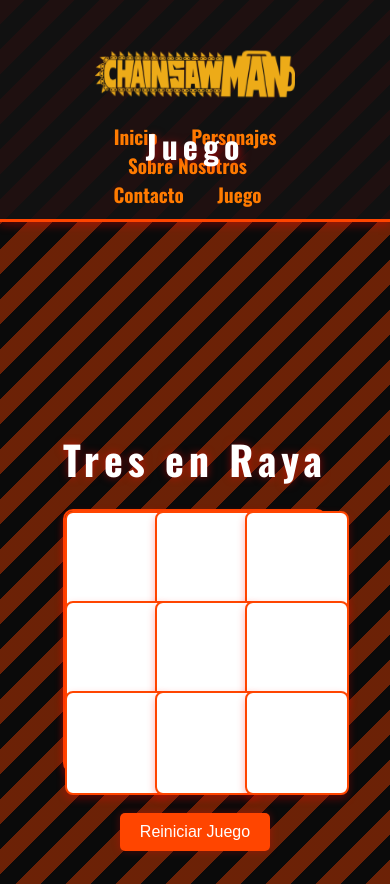
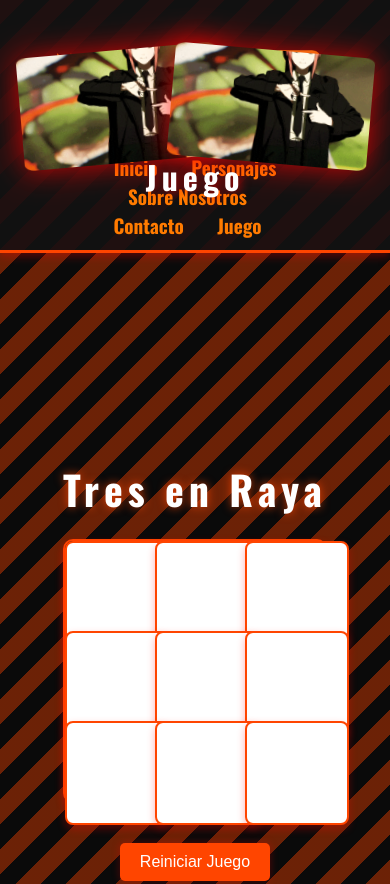
Before and after one commit to Nyx-Dragon/Galeria-imagenes-chainsawman, a plain HTML site: page juego.html in a window 390 px wide. Shown: the top 884 px of the page. Drawn offline with nearby package versions, Linux system fonts and the light colour scheme.

Commit message:
gifimplementado

```diff
--- a/juego.css
+++ b/juego.css
@@ -48,7 +48,7 @@ body {
 
 /* Contenedor del juego */
 .container {
-    color: black;
+    color: rgb(255, 0, 0);
     text-align: center;
     display: flex; /* Agregado para centrar horizontalmente */
     justify-content: center; /* Centra el juego horizontalmente */
--- a/juego.html
+++ b/juego.html
@@ -22,6 +22,16 @@
                     <a href="contact.html">Contacto</a>
                     <a href="juego.html">Juego</a>
                 </nav>
+                <img
+                        src="./assets/sangre makima.gif"
+                        class="header-gif left"
+                        alt="Chainsaw Man Left"
+                    />
+                    <img
+                        src="./assets/sangre makima.gif"
+                        class="header-gif right"
+                        alt="Chainsaw Man Right"
+                    />
                 <div class="logo-container">
                     <img
                         id="logo"
@@ -53,23 +63,8 @@
                 &copy; 2025 Galería de Personajes. Todos los derechos
                 reservados.
             </p>
-            <p>
-                Esta galería es solo para fines informativos y no posee derechos
-                sobre las imágenes utilizadas.
-            </p>
-            <div class="footer-links">
-                <a href="./privacy.html">Política de Privacidad</a> |
-                <a href="./cookies.html">Política de Cookies</a> |
-                <a href="https://www.linkedin.com" target="_blank"
-                    ><i class="fab fa-linkedin"></i
-                ></a>
-                <a href="https://www.twitter.com" target="_blank"
-                    ><i class="fab fa-twitter"></i
-                ></a>
-                <a href="https://www.facebook.com" target="_blank"
-                    ><i class="fab fa-facebook"></i
-                ></a>
-            </div>
+            <a href="privacy.html">Política de Privacidad</a> |
+            <a href="cookies.html">Política de Cookies</a>
         </footer>
         <script src="pong.js"></script>
         <script src="./main.js" defer></script>
--- a/styles.css
+++ b/styles.css
@@ -134,7 +134,9 @@ nav a:hover {
     color: var(--link-hover);
     transform: translateY(-5px);
 }
-
+nav a:focus {
+    outline: 3px solid var(--link-hover);
+}
 /* Logo Responsivo */
 @keyframes shake {
     0% {
@@ -326,6 +328,7 @@ nav a:hover {
     transform: var(--btn-hover-transform) var(--btn-hover-size);
     box-shadow: 0 0 12px var(--edit-hover);
     animation: pulse 1s;
+    border: 2px solid var(--primary-color);
 }
 @keyframes pulse {
     0% {
@@ -364,7 +367,7 @@ footer {
     color: var(--link-color);
     margin: 0 15px;
     font-size: 1.3em;
-    transition: color 0.3s;
+    transition: color 0.3s, text-shadow 0.3s ease-in-out;
 }
 
 .footer-links a:hover {
@@ -433,7 +436,12 @@ audio {
     display: flex;
     align-items: center;
     gap: 10px;
+    opacity: 0.8;
+    transition: opacity 0.3s ease;
     z-index: 9999; /* Se asegura de que esté por encima de todo */
+}
+#music-controls:hover {
+    opacity: 1;
 }
 
 #play-music {
@@ -459,3 +467,164 @@ audio {
     cursor: pointer;
     z-index: 10000;
 }
+/* Importación de fuentes */
+@import url("https://fonts.googleapis.com/css2?family=Oswald:wght@300;400;700&family=Noto+Sans+JP:wght@300;400;700&display=swap");
+
+/* Variables de color */
+:root {
+    --bg-color: #0a0a0a;
+    --text-color: #fff;
+    --header-bg: #111;
+    --logo-bg: #ff4500;
+    --edit-color: #ffcc00;
+    --delete-color: #ff0033;
+    --edit-hover: #ffdd44;
+    --delete-hover: #ff2244;
+    --footer-bg: #111;
+    --shadow: rgba(255, 0, 0, 0.3);
+    --shadow-hover: rgba(255, 0, 0, 0.6);
+    --link-color: #ff4500;
+    --link-hover: #ff2200;
+    --btn-hover-transform: translateY(-2px);
+    --btn-hover-size: scale(1.08);
+    --border-color: #ff4500;
+    --primary-color: #ff4500;
+    --secondary-color: #fff;
+    --glow-text: 0 0 10px rgba(255, 69, 0, 0.8);
+}
+
+/* Estilos globales */
+body {
+    background-color: var(--bg-color);
+    color: var(--text-color);
+    font-family: "Noto Sans JP", sans-serif;
+    margin: 0;
+    padding: 0;
+    display: flex;
+    flex-direction: column;
+    min-height: 100vh;
+    overflow-x: hidden;
+}
+
+/* Glow en los textos principales */
+h1,
+h2,
+h3 {
+    text-shadow: var(--glow-text);
+}
+
+/* Efecto motosierra en el logo */
+@keyframes chainsawEffect {
+    0% {
+        transform: translateX(0) rotate(0deg);
+    }
+    25% {
+        transform: translateX(-5px) rotate(-10deg);
+    }
+    50% {
+        transform: translateX(5px) rotate(10deg);
+    }
+    75% {
+        transform: translateX(-5px) rotate(-5deg);
+    }
+    100% {
+        transform: translateX(0) rotate(0deg);
+    }
+}
+
+#logo {
+    width: 100%;
+    max-width: 400px;
+    transition: transform 0.1s;
+}
+
+#logo:hover {
+    animation: chainsawEffect 0.2s infinite;
+}
+
+/* Efecto de goteo de sangre en los botones */
+@keyframes bloodDrip {
+    0% {
+        transform: translateY(0);
+        opacity: 1;
+    }
+    100% {
+        transform: translateY(10px);
+        opacity: 0;
+    }
+}
+
+button::after {
+    content: "";
+    position: absolute;
+    width: 5px;
+    height: 10px;
+    background: red;
+    bottom: -5px;
+    left: 50%;
+    opacity: 0;
+    transition: all 0.3s;
+    transform: translateX(-50%);
+    border-radius: 50%;
+}
+
+button:hover::after {
+    animation: bloodDrip 0.5s forwards;
+}
+
+/* Transición suave en enlaces del menú */
+nav a {
+    transition: color 0.3s, transform 0.3s ease-in-out;
+}
+
+nav a:hover {
+    color: var(--link-hover);
+    transform: translateY(-3px);
+}
+/* Estilo para los GIFs en el header */
+.header-gif {
+    position: absolute;
+    top: 20%;
+    width: 200px; /* Ajusta el tamaño según necesites */
+    height: auto;
+    border-radius: 5%;
+    filter: drop-shadow(0 0 15px rgba(255, 0, 0, 0.8));
+    animation: fadeIn 1s ease-in-out;
+}
+
+.header-gif.left {
+    left: 5%;
+    transform: rotate(-5deg);
+}
+
+.header-gif.right {
+    right: 5%;
+    transform: rotate(5deg);
+}
+
+@keyframes fadeIn {
+    0% {
+        opacity: 0;
+        transform: scale(0.8);
+    }
+    100% {
+        opacity: 1;
+        transform: scale(1);
+    }
+}
+
+@keyframes slideIn {
+    0% {
+        transform: translateY(-100%);
+        opacity: 0;
+    }
+    100% {
+        transform: translateY(0);
+        opacity: 1;
+    }
+}
+@media (max-width: 768px) {
+    #logo {
+        animation: none; /* Eliminar animación en móviles */
+    }
+}
```
Also changed, not shown: about.html (+10 -0 lines), characters.html (+22 -0 lines), contact.html (+10 -0 lines), index.html (+21 -8 lines), assets/makimagif.jpg (added), assets/sangre makima.gif (added).
